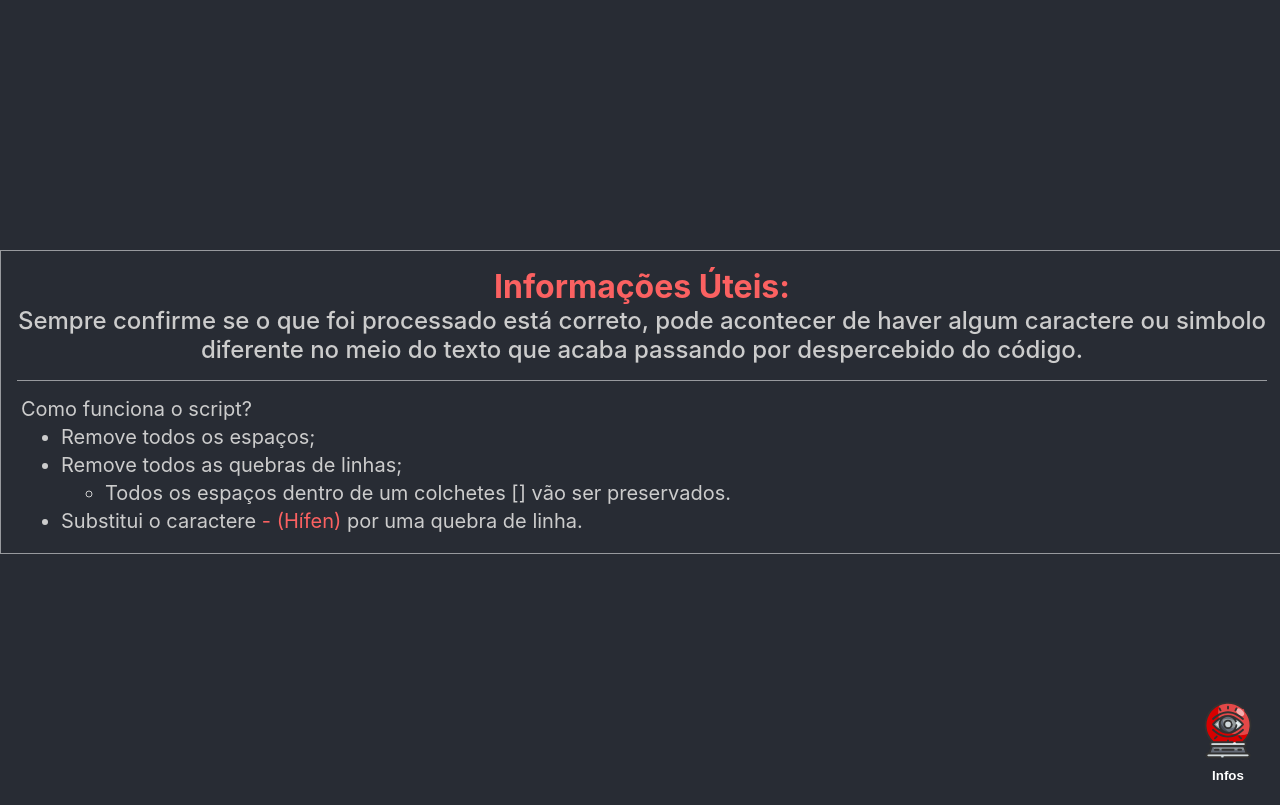
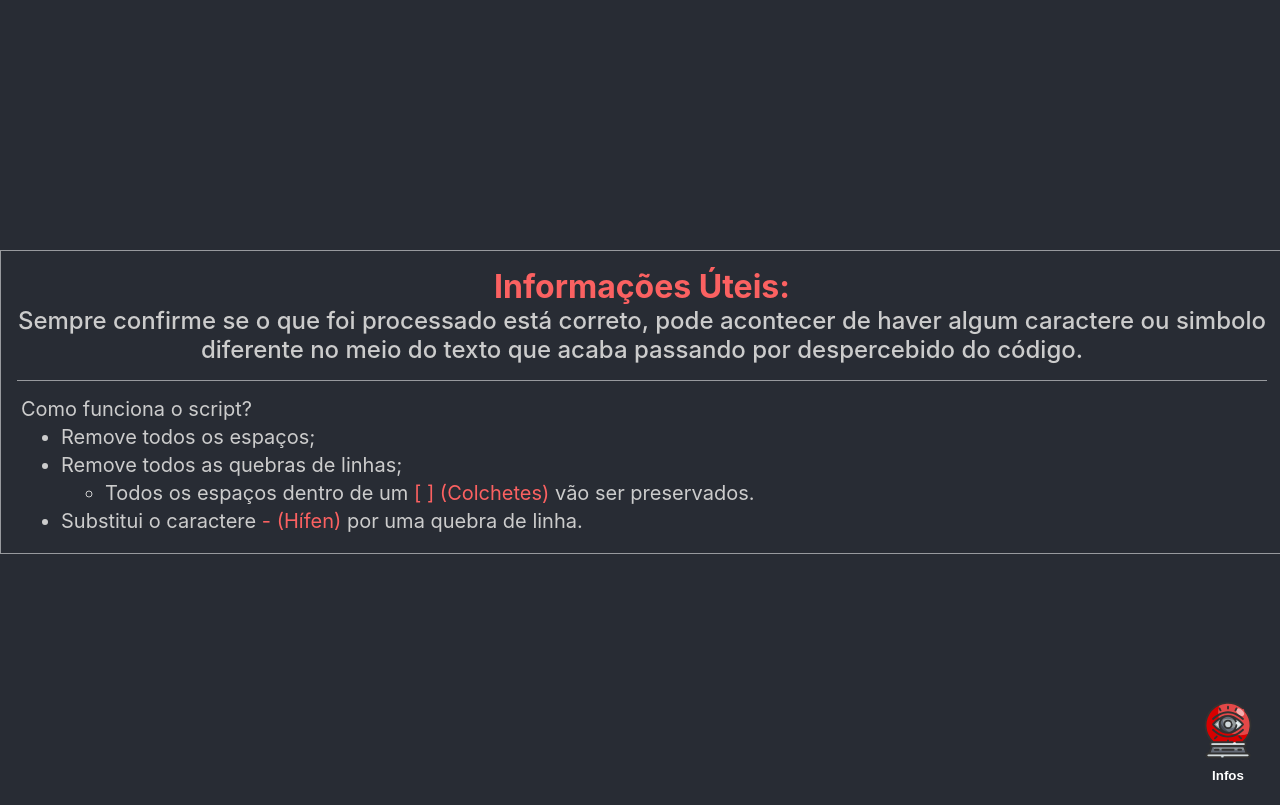
Before and after one commit to murilodpl/gordog-script, a React (Vite) app: page / in a window 1280 px wide. Both pictures are taken after a click on the button "Infos". Built offline with nearby package versions, Linux system fonts and the light colour scheme.

Commit message:
update info component

```diff
--- a/src/components/Info.tsx
+++ b/src/components/Info.tsx
@@ -12,7 +12,7 @@ export default function Info() {
                     <li>Remove todos os espaços;</li>
                     <li>Remove todos as quebras de linhas;
                         <ul>
-                            <li>Todos os espaços dentro de um colchetes [] vão ser preservados.</li>
+                            <li>Todos os espaços dentro de um <span>[ ] (Colchetes)</span> vão ser preservados.</li>
                         </ul>
                     </li>
                     <li>Substitui o caractere <span>- (Hífen)</span> por uma quebra de linha.</li>
```
